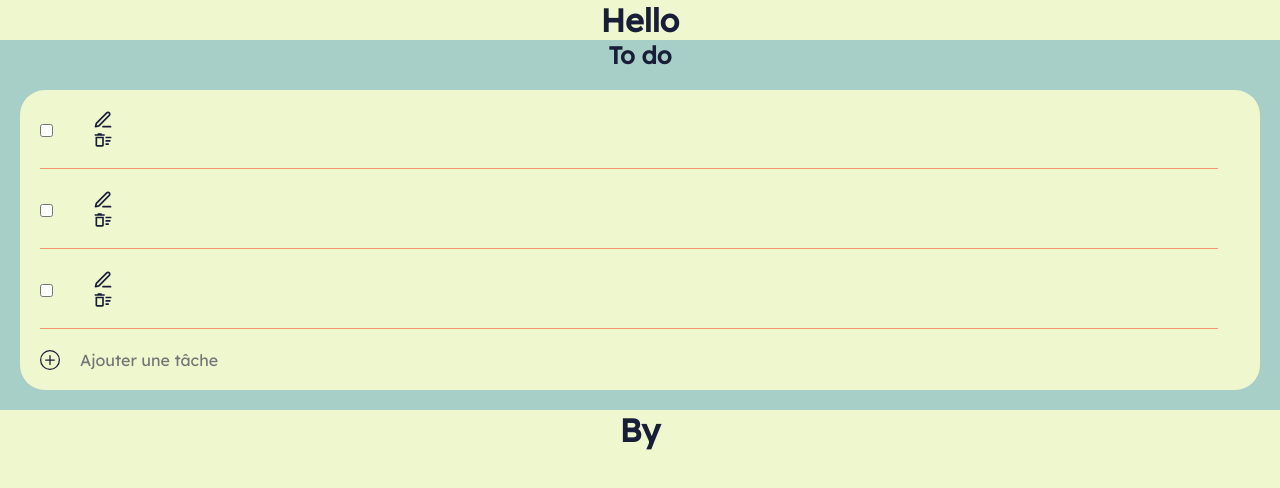
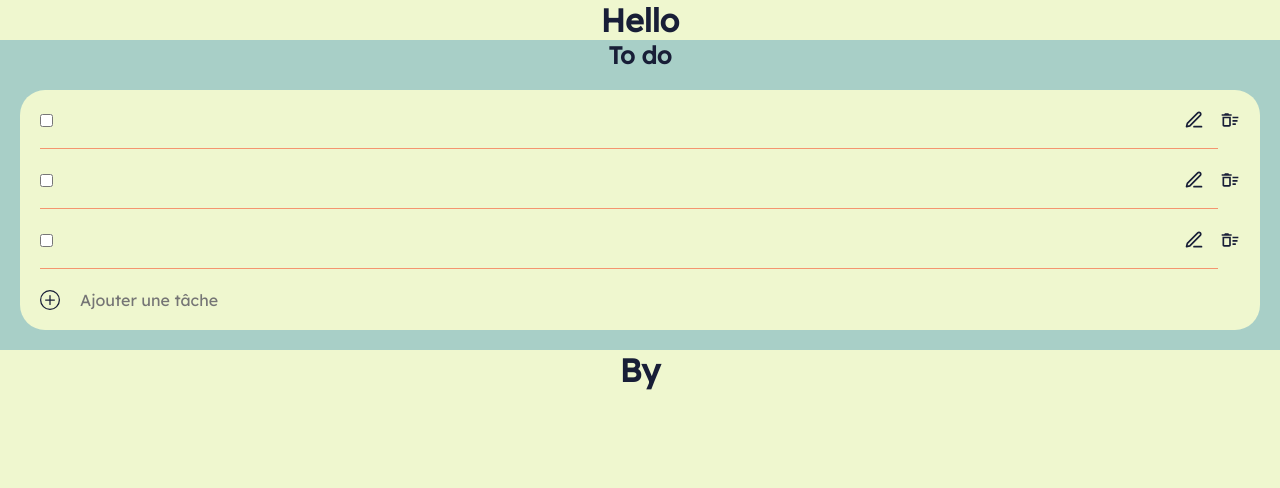
Before and after one commit to rayhearth/TodoList, a React (Vite) app: page /dashboard in a window 1280 px wide. Shown: the top 488 px of the page. Built offline with nearby package versions, Linux system fonts and the light colour scheme.

Commit message:
add edit and sass

```diff
--- a/src/Components/Todo.jsx
+++ b/src/Components/Todo.jsx
@@ -1,11 +1,10 @@
-import React from 'react';
-import { useDispatch } from 'react-redux';
-import { cancelTodos, changeTodoStatus } from '../feature/todo.slice';
+import React from "react";
+import { useDispatch } from "react-redux";
+import { cancelTodos, changeTodoStatus } from "../feature/todo.slice";
 import { MdOutlineDeleteSweep } from "react-icons/md";
 import { FiEdit3 } from "react-icons/fi";
 
 const Todo = ({ todo, handleEdit }) => {
-
 	const dispatch = useDispatch();
 
 	const handleStatus = () => {
@@ -14,25 +13,29 @@ const Todo = ({ todo, handleEdit }) => {
 
 	const handleDelete = () => {
 		console.log("hello");
-    dispatch(cancelTodos(todo.id))
+		dispatch(cancelTodos(todo.id));
 	};
 
 	return (
-    <li className='todo-container'>
-      <input type="checkbox"
-      checked= {todo.status === "complete"}
+		<li className="todo-container">
+			<div className="item">
+				<input
+					type="checkbox"
+					checked={todo.status === "complete"}
 					onChange={handleStatus}
 				/>
-      <p className={`${todo.status === "complete" ? "disabled" : ""}`}>{todo.text}
+				<p className={`${todo.status === "complete" ? "disabled" : ""}`}>
+					{todo.text}
 				</p>
+			</div>
 			<div className="edit">
-        <button onClick={(e) => handleEdit(todo.id)}><FiEdit3 /></button>
-        <button
-        onClick={() => handleDelete(todo.id)}
-        ><MdOutlineDeleteSweep /></button>
+				<button onClick={(e) => handleEdit(todo.id)}>
+					<FiEdit3 />
+				</button>
+				<button onClick={() => handleDelete(todo.id)}>
+					<MdOutlineDeleteSweep />
+				</button>
 			</div>
-
-
 		</li>
 	);
 };
--- a/src/assets/sass/components/todolist.scss
+++ b/src/assets/sass/components/todolist.scss
@@ -2,6 +2,7 @@
 	.todo-container {
 		display: flex;
 		align-items: center;
+		justify-content: space-between;
 		gap: 1.25rem;
 		padding: 1.25rem;
 		position: relative;
@@ -9,6 +10,16 @@
 		.disabled {
 			text-decoration: line-through;
 			color: $orange;
+		}
+		.item{
+			display: flex;
+			gap: 1.25rem;
+		}
+
+		.edit{
+			display: flex;
+			align-items: center;
+			gap: 1rem;
 		}
 
 		&::before {
```
Lines whose indentation alone changed are shown as unchanged.
